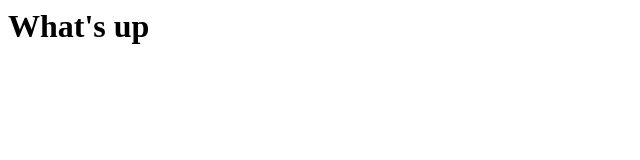
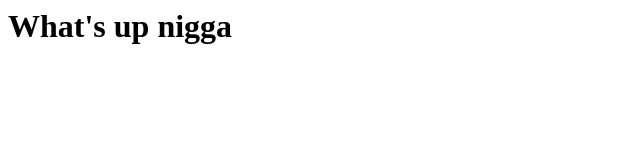
Before and after one commit to ggmu-1999/git-two, a plain HTML site: page index.html in a window 1280 px wide. Shown: the whole page, without its empty margins (0-640 px from the left). Drawn offline with Linux system fonts and the light colour scheme.

Commit message:
index.html modified and commited

```diff
--- a/index.html
+++ b/index.html
@@ -6,6 +6,6 @@
     <title>Initial commit</title>
 </head>
 <body>
-    <h1>What's up</h1>
+    <h1>What's up nigga</h1>
 </body>
 </html>
```
